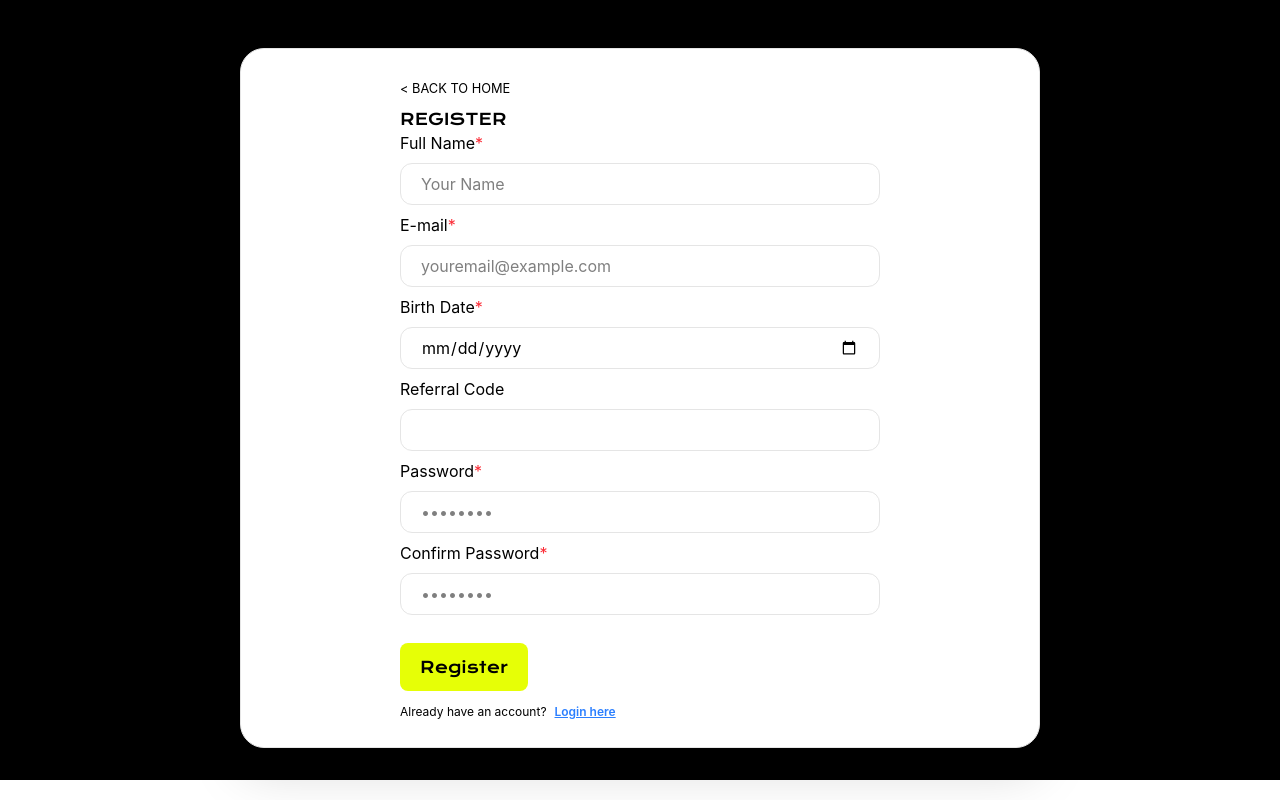
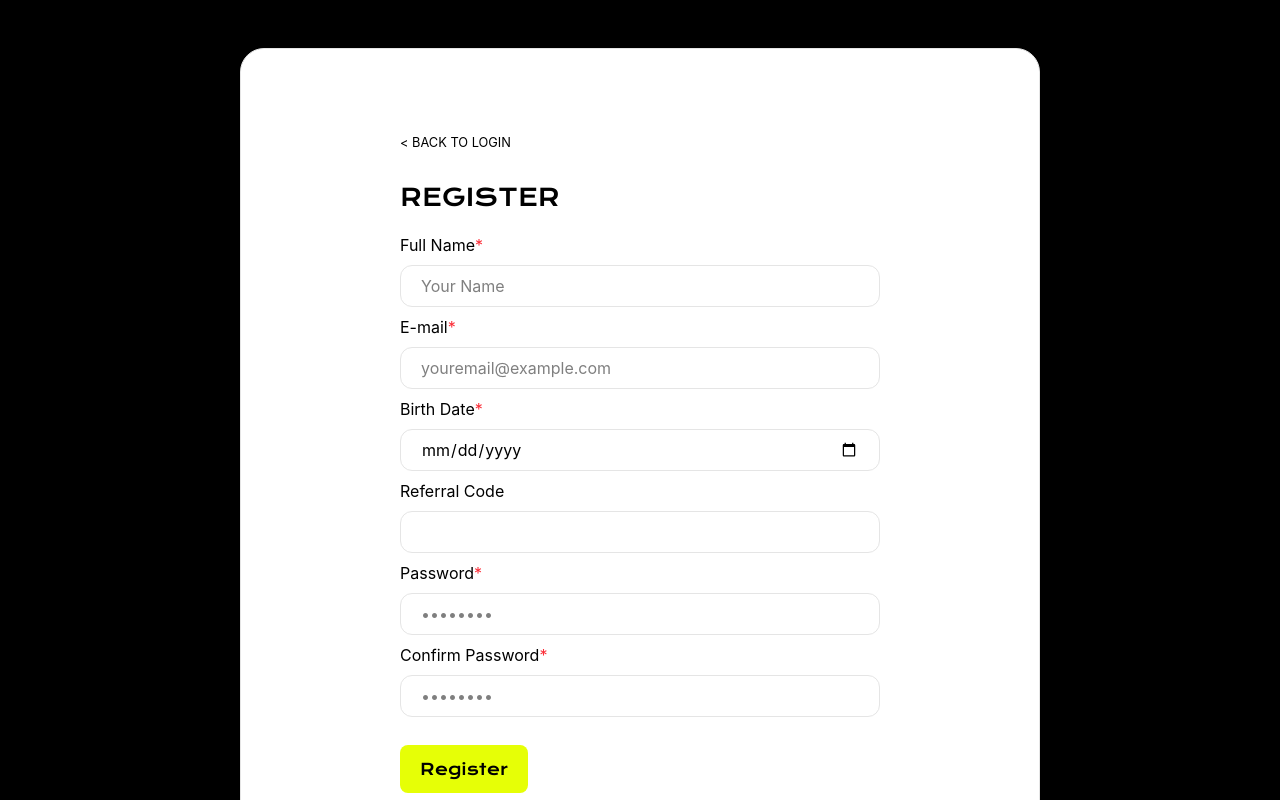
Before and after one commit to daveteru/miniproject-FE, a React (Vite) app: page /register in a window 1280 px wide. Shown: the top 800 px of the page. Built offline with nearby package versions, Linux system fonts and the light colour scheme.

Commit message:
style: adjust y axis padding & gap of register page

```diff
--- a/src/pages/Register.tsx
+++ b/src/pages/Register.tsx
@@ -45,17 +45,17 @@ export default function Register() {
 
   return (
     <div className="w-full h-full bg-black ">
-      <div className="w-full h-full flex justify-center items-center m-auto container">
-        <section className="w-200 h-175 mt-20 border text-left p-5 justify-center items-center border-neutral-200 rounded-3xl drop-shadow-2xl flex bg-white -translate-y-8">
+      <div className="w-full h-fit flex justify-center items-center m-auto container">
+        <section className="w-200 h-full mt-20 border text-left p-5 py-20 justify-center items-center border-neutral-200 rounded-3xl drop-shadow-2xl flex bg-white -translate-y-8">
           <div className="flex flex-col">
             <Link
-              to="/"
+              to="/login"
               className="mb-2 hover:underline hover:text-blue-600 cursor-pointer"
             >
-              <small> &lt; BACK TO HOME</small>
+              <small> &lt; BACK TO LOGIN</small>
             </Link>
 
-            <h1>REGISTER</h1>
+            <h1 className="my-5 text-2xl">REGISTER</h1>
             <form
               onSubmit={handleSubmit(onSubmit)}
               className="flex flex-col gap-2"
@@ -145,7 +145,7 @@ export default function Register() {
                 {isPending ? "Loading" : "Register"}
               </button>
             </form>
-            <div className="flex flex-row gap-2 text-[12px] mt-3">
+            <div className="flex flex-row gap-2 text-[12px] mt-10">
               <p>Already have an account?</p>
               <Link to="/login" className="underline text-blue-500 font-semibold">Login here</Link>
             </div>
```
